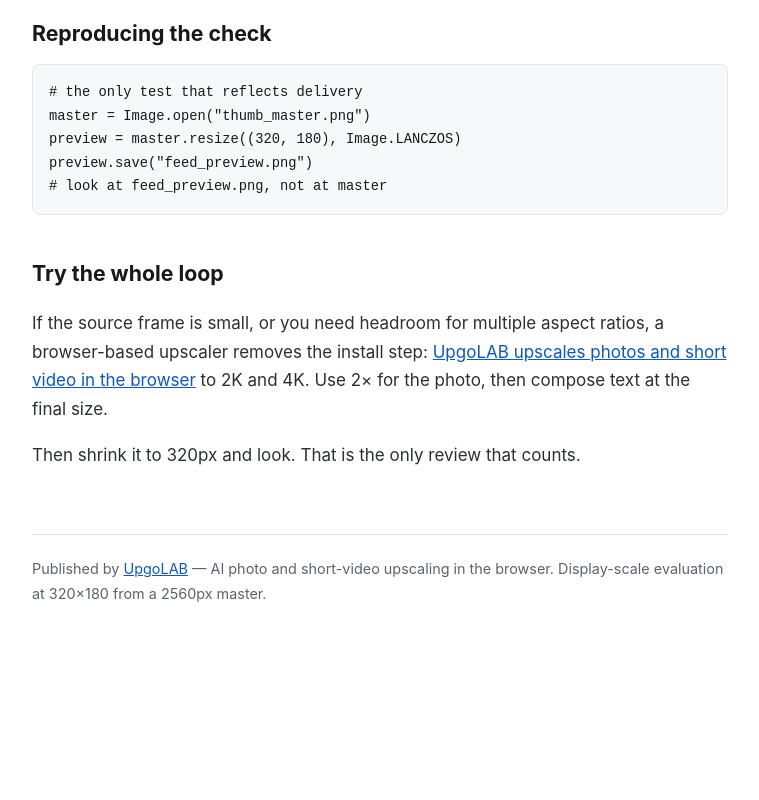
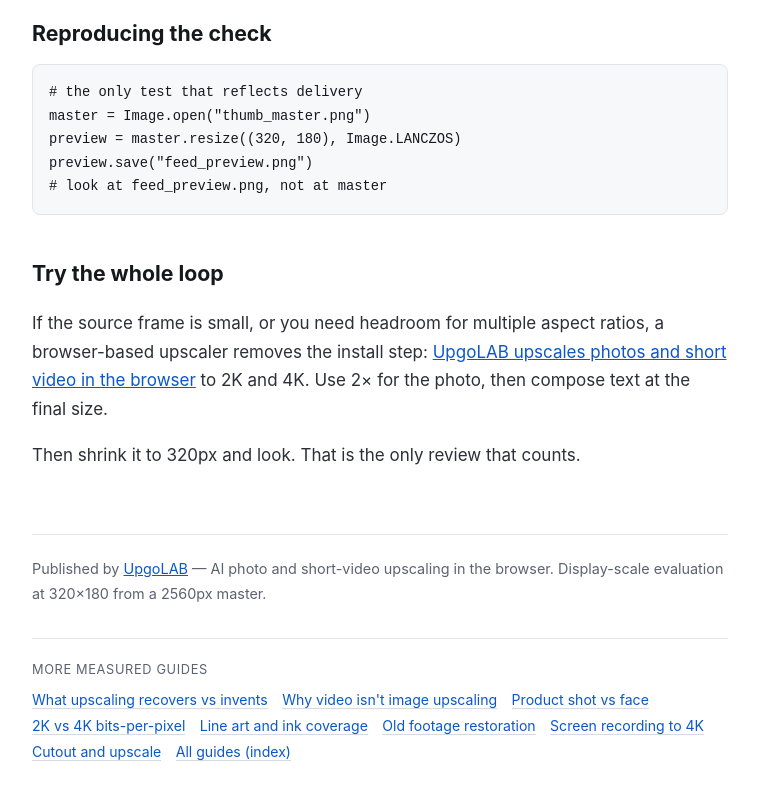
Before and after one commit to celticgemini001/upgolab-thumbnail-4k-master, a plain HTML site: page index.html in a window 1280 px wide. Shown: the part 2919-3719 px from the top of the page, without its empty margins (260-1019 px from the left). Before the commit the page ends 3605 px from the top, so only its background shows below. Drawn offline with Linux system fonts and the light colour scheme.

Commit message:
Add cross-link nav to sibling guides

```diff
--- a/index.html
+++ b/index.html
@@ -165,6 +165,31 @@ browser</a> to 2K and 4K. Use 2× for the photo, then compose text at the final
 <footer>
 Published by <a href="https://upgolab.com">UpgoLAB</a> — AI photo and short-video upscaling
 in the browser. Display-scale evaluation at 320×180 from a 2560px master.
+
+<style>
+.sisternav{margin:2rem 0 0;padding-top:1.2rem;border-top:1px solid #e2e5ea}
+.sisternav p{font-size:.8rem;text-transform:uppercase;letter-spacing:.05em;
+ color:#5b6270;margin:0 0 .6rem}
+.sisternav ul{list-style:none;padding:0;margin:0;display:flex;flex-wrap:wrap;gap:.4rem .9rem}
+.sisternav li{margin:0;font-size:.88rem;line-height:1.4}
+.sisternav a{text-decoration:none;border-bottom:1px solid #d5dae2}
+.sisternav a:hover{border-bottom-color:#0a58ca}
+</style>
+
+<nav class="sisternav" aria-label="More measured upscaling guides">
+<p>More measured guides</p>
+<ul>
+  <li><a href="https://celticgemini001.github.io/upgolab-ai-upscaler-guide/">What upscaling recovers vs invents</a></li>
+  <li><a href="https://celticgemini001.github.io/upgolab-video-upscaling-limits/">Why video isn't image upscaling</a></li>
+  <li><a href="https://celticgemini001.github.io/upgolab-upscale-product-photos/">Product shot vs face</a></li>
+  <li><a href="https://celticgemini001.github.io/upgolab-2k-vs-4k-decision/">2K vs 4K bits-per-pixel</a></li>
+  <li><a href="https://celticgemini001.github.io/upgolab-upscale-anime-illustration/">Line art and ink coverage</a></li>
+  <li><a href="https://celticgemini001.github.io/upgolab-old-footage-restoration/">Old footage restoration</a></li>
+  <li><a href="https://celticgemini001.github.io/upgolab-screen-recording-4k/">Screen recording to 4K</a></li>
+  <li><a href="https://celticgemini001.github.io/upgolab-remove-background-and-upscale/">Cutout and upscale</a></li>
+  <li><a href="https://celticgemini001.github.io/upgolab-tools/">All guides (index)</a></li>
+</ul>
+</nav>
 </footer>
 </main>
 </body>
```
